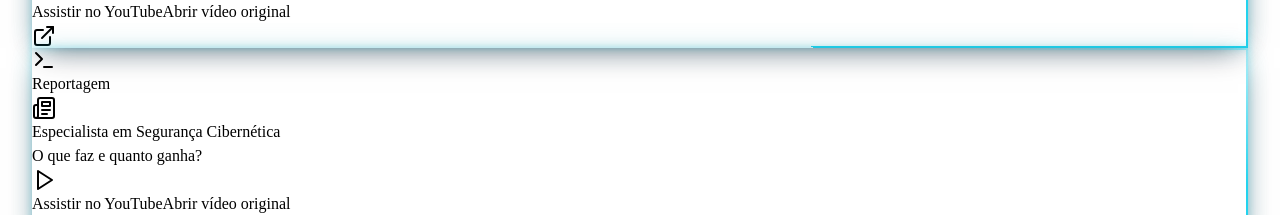
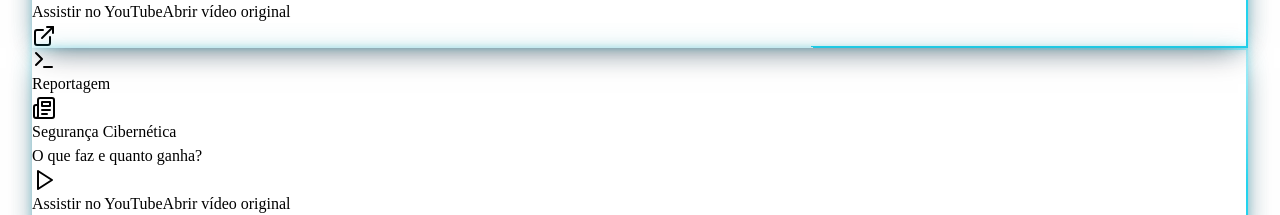
Before and after one commit to sandronsk1977-creator/sf-cyber, a React (Vite) app in the folder client/: page / in a window 1280 px wide. Shown: the part 2587-2802 px from the top of the page. Built offline with nearby package versions, Linux system fonts and the light colour scheme.

Commit message:
docs: simplificar titulo para Seguranca Cibernetica

```diff
--- a/client/src/components/ReportagensSection.tsx
+++ b/client/src/components/ReportagensSection.tsx
@@ -24,7 +24,7 @@ const MATERIAS: Materia[] = [
   {
     icon: Terminal,
     tag: "Reportagem",
-    title: "Especialista em Segurança Cibernética",
+    title: "Segurança Cibernética",
     desc: "O que faz e quanto ganha?",
     origem: "YouTube",
     url: "https://www.youtube.com/shorts/Ba140yMIZcE?feature=share",
```
